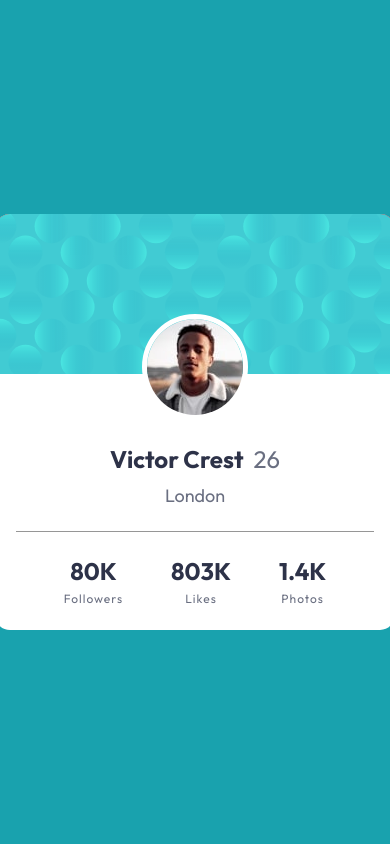
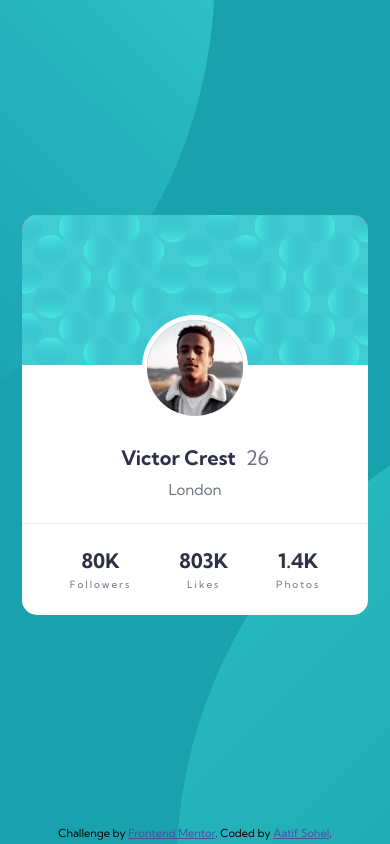
Before and after one commit to aatifsohel/fe-profile-card-component, a plain HTML site: page index.html in a window 390 px wide. Drawn offline with Linux system fonts and the light colour scheme.

Commit message:
make layout responsive and edit different sizes

```diff
--- a/index.html
+++ b/index.html
@@ -15,7 +15,7 @@
     <title>Frontend Mentor | Profile card component</title>
   </head>
   <body>
-    <main>
+    <main class="main">
       <div class="profile-card">
         <img src="images/image-victor.jpg" alt="Victor Crest" class="img" />
 
@@ -42,16 +42,15 @@
             <p>Photos</p>
           </div>
         </div>
+      </div>
 
       <div class="attribution">
         Challenge by
         <a href="https://www.frontendmentor.io?ref=challenge" target="_blank"
           >Frontend Mentor</a
         >. Coded by
-          <a href="https://twitter.com/@aatifsohel" target="_blank"
-            >Aatif Sohel</a
+        <a href="https://twitter.com/@aatifsohel" target="_blank">Aatif Sohel</a
         >.
-        </div>
       </div>
     </main>
   </body>
--- a/styles.css
+++ b/styles.css
@@ -1,4 +1,4 @@
-@import url("https://fonts.googleapis.com/css2?family=Outfit:wght@400;700&display=swap");
+@import url("https://fonts.googleapis.com/css2?family=Kumbh+Sans:wght@400;700&display=swap");
 
 * {
   padding: 0;
@@ -11,17 +11,21 @@ html {
 }
 
 body {
-  font-family: "Outfit", sans-serif;
+  font-family: "Kumbh Sans", sans-serif;
   display: grid;
   place-content: center;
   min-height: 100vh;
   background-color: hsl(185, 75%, 39%);
+  background-image: url(images/bg-pattern-top.svg),
+    url(images/bg-pattern-bottom.svg);
+  background-repeat: no-repeat;
+  background-position: right 45vw bottom 45vh, 45vw 45vh;
   font-size: 1.8rem;
 }
 
 .profile-card {
   background-color: #fff;
-  width: 40rem;
+  max-width: 40rem;
   border-radius: 15px;
   overflow: hidden;
   padding-top: 10rem;
@@ -38,7 +42,7 @@ body {
 .profile-card::before {
   content: "";
   width: 100%;
-  height: 16rem;
+  height: 15rem;
   position: absolute;
   top: 0;
   left: 0;
@@ -71,23 +75,25 @@ body {
 }
 
 .username {
-  font-size: 2.4rem;
+  font-size: 2rem;
   font-weight: 700;
   color: hsl(229, 23%, 23%);
 }
 
 .age {
-  font-size: 2.4rem;
+  font-size: 2rem;
   color: hsl(227, 10%, 46%);
 }
 
 .address {
+  font-size: 1.5rem;
   color: hsl(227, 10%, 46%);
 }
 
 .stats {
   padding: 2.4rem 4.8rem;
-  border-top: 0.5px solid hsl(0, 0%, 59%);
+  border-top: 0.5px solid hsl(0deg 0% 59% / 20%);
+  width: 100%;
 
   display: flex;
   gap: 4.8rem;
@@ -104,14 +110,14 @@ body {
 }
 
 .stats-items span {
-  font-size: 2.4rem;
+  font-size: 2rem;
   font-weight: 700;
   color: hsl(229, 23%, 23%);
 }
 
 .stats-items p {
-  font-size: 1.2rem;
-  letter-spacing: 1px;
+  font-size: 1rem;
+  letter-spacing: 2px;
   color: hsl(227, 10%, 46%);
 }
 
@@ -119,12 +125,11 @@ body {
 .attribution {
   font-size: 11px;
   text-align: center;
-  /*
-  position: absolute;
+
+  /* position: absolute;
   left: 50%;
-  bottom: 0;
-  transform: translate(-50%, -50%); */
-  display: none;
+  bottom: 0; */
+  transform: translate(0, 25vh);
 }
 .attribution a {
   color: hsl(228, 45%, 44%);
```
Lines whose indentation alone changed are shown as unchanged.
